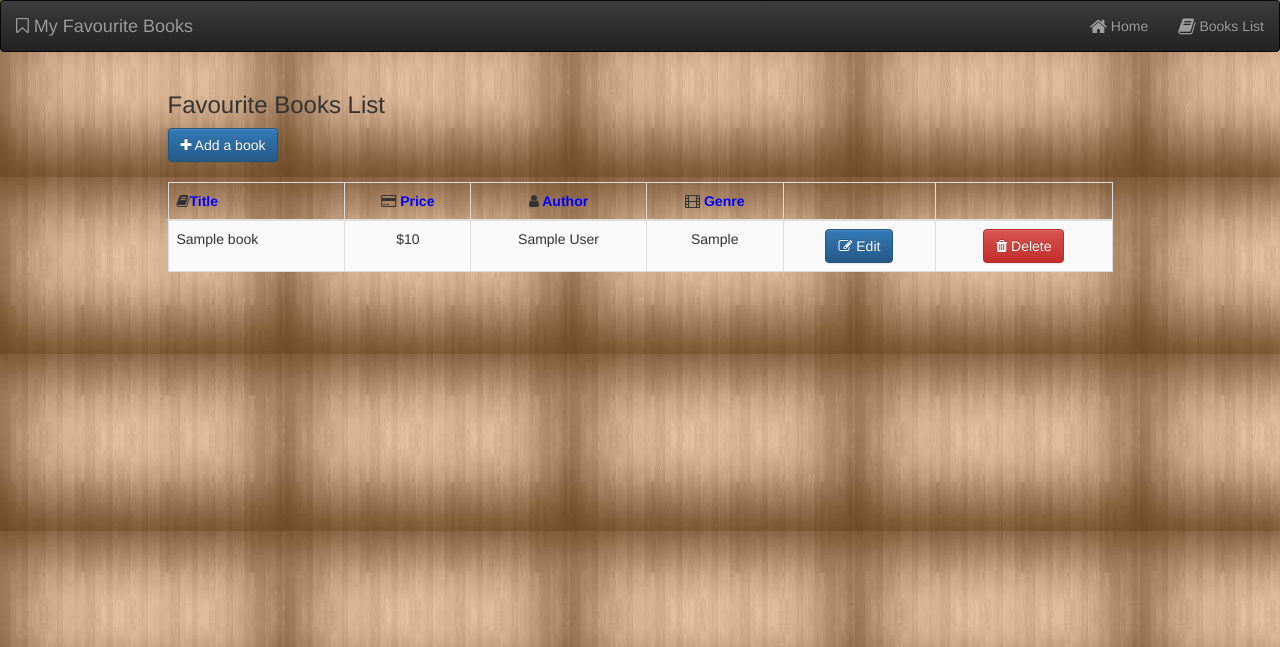
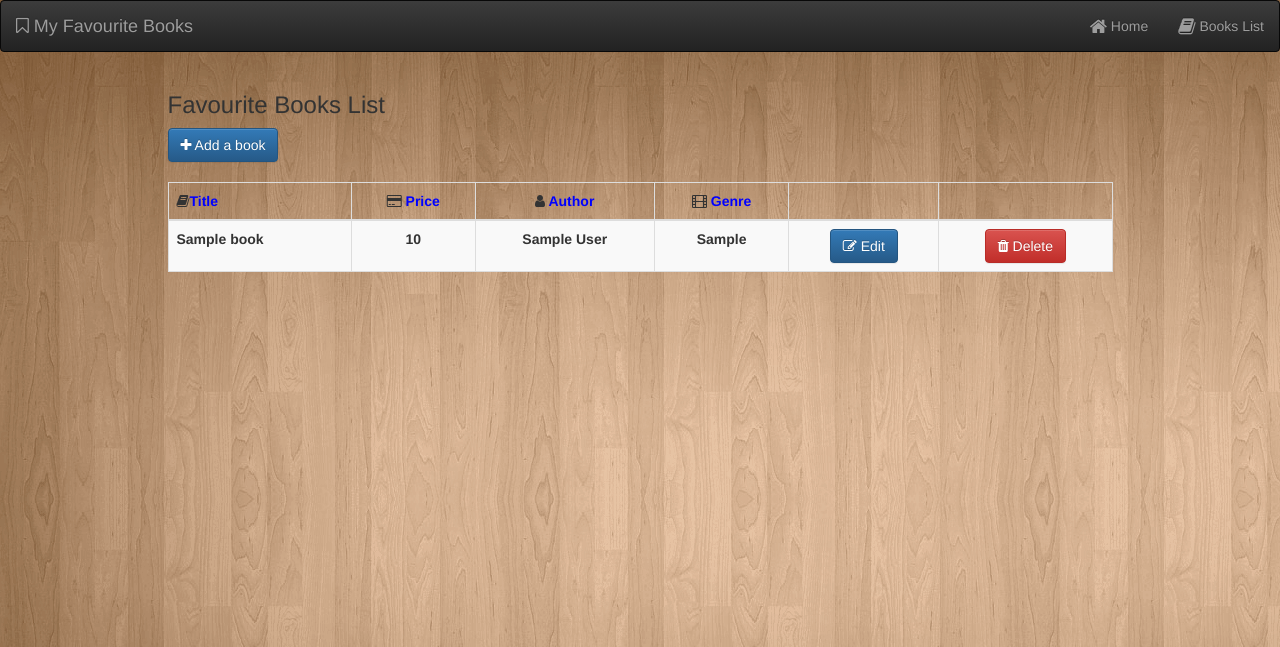
Before and after one commit to kranthi9093/COMP308-w2019-midterm-300976059, a Node server app: page /books in a window 1280 px wide. Shown: the top 647 px of the page. Run offline with Node 20, Linux system fonts and the light colour scheme; tables that the repository leaves empty hold one stand-in row (values such as "Sample post"); some libraries are stand-ins or nearby versions.

Commit message:
changes to css and styling the pages

```diff
--- a/client/Content/app.css
+++ b/client/Content/app.css
@@ -10,5 +10,6 @@ Web Application Name: COMP308-W2019-Midterm
 
 body {
   padding-bottom: 70px;
-  background-image: url("/client/Assets/images/bg.png")
+  background-image: url("/Assets/images/bg2.png");
+
   }
--- a/server/models/books.js
+++ b/server/models/books.js
@@ -8,7 +8,7 @@ Web Application Name: COMP308-W2019-Midterm
 let mongoose = require('mongoose');
 
 // create a model class
-let gamesSchema = mongoose.Schema({
+let booksSchema = mongoose.Schema({
     Title: String,
     Description: String,
     Price: Number,
@@ -19,4 +19,4 @@ let gamesSchema = mongoose.Schema({
   collection: "books"
 });
 
-module.exports = mongoose.model('books', gamesSchema);
+module.exports = mongoose.model('books', booksSchema);
--- a/server/routes/index.js
+++ b/server/routes/index.js
@@ -1,5 +1,5 @@
 /*
-File: books.js index/books.js
+File: index.js routes/index.js
 Name: Kranthi kumar Janardhanaraj
 Student ID: 300976059
 Web Application Name: COMP308-W2019-Midterm
--- a/server/views/books/index.ejs
+++ b/server/views/books/index.ejs
@@ -33,10 +33,10 @@ Web App Name: COMP308-W2019-Midterm
                 <!-- Template Row -->
                 <% for (let count = 0; count < books.length; count++) { %>
                 <tr>
-                  <td><%= books[count].Title %></td>
-                  <td class="text-center">$<%= books[count].Price %></td>
-                  <td class="text-center"><%= books[count].Author %></td>
-                  <td class="text-center"><%= books[count].Genre %></td>
+                  <td><b><%= books[count].Title %></b></td>
+                  <td class="text-center"><b><%= books[count].Price %></b></td>
+                  <td class="text-center"><b><%= books[count].Author %></b></td>
+                  <td class="text-center"><b><%= books[count].Genre %></b></td>
                   <td class="text-center">
                     <a href="/books/<%= books[count]._id %>"
                         class="btn btn-primary"><i class="fa fa-edit"></i> Edit</a>
```
Also changed, not shown: client/Scripts/app.js (+8 -0 lines), client/Assets/images/bg.png (deleted), client/Assets/images/bg2.png (added).
